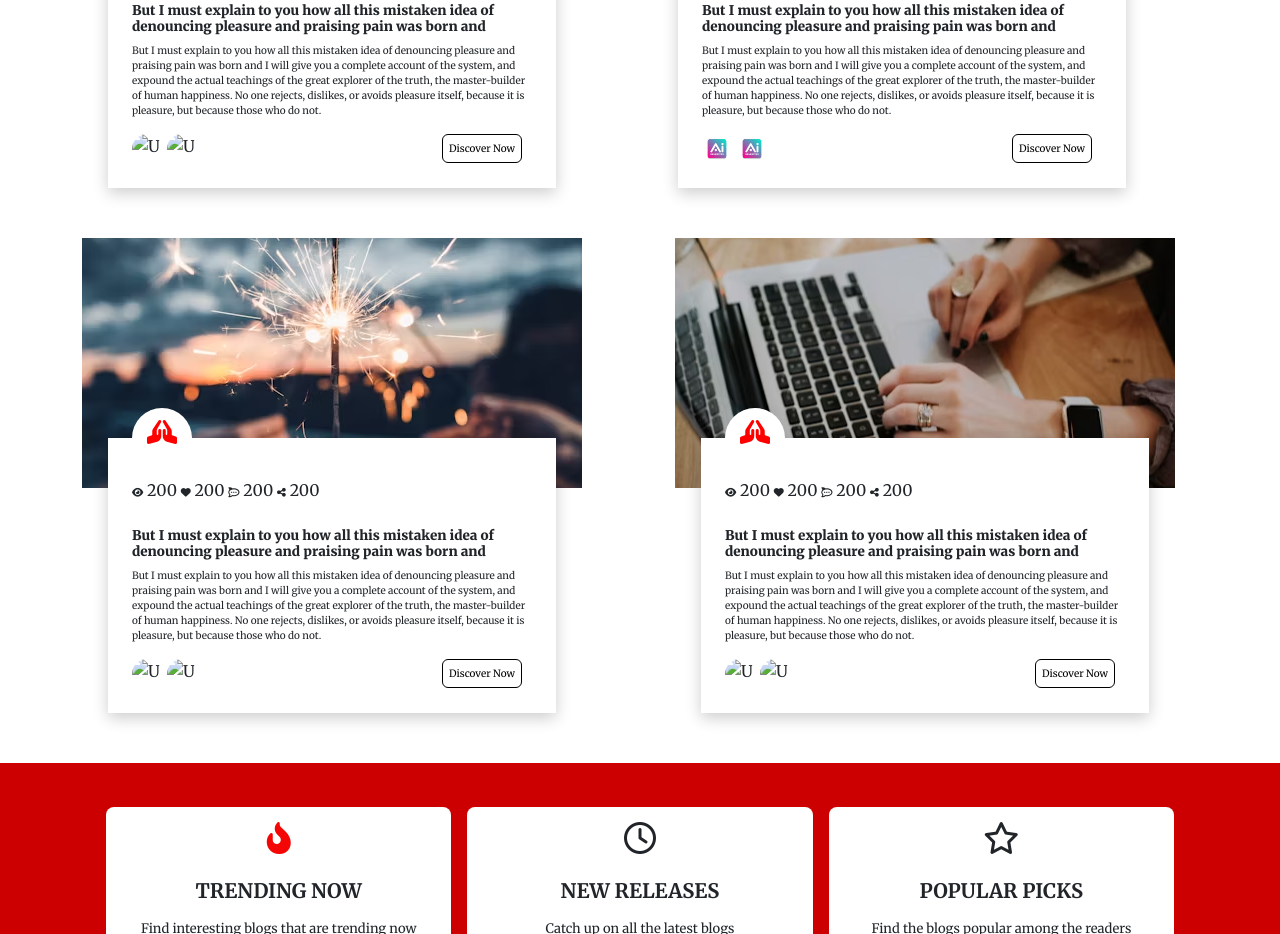
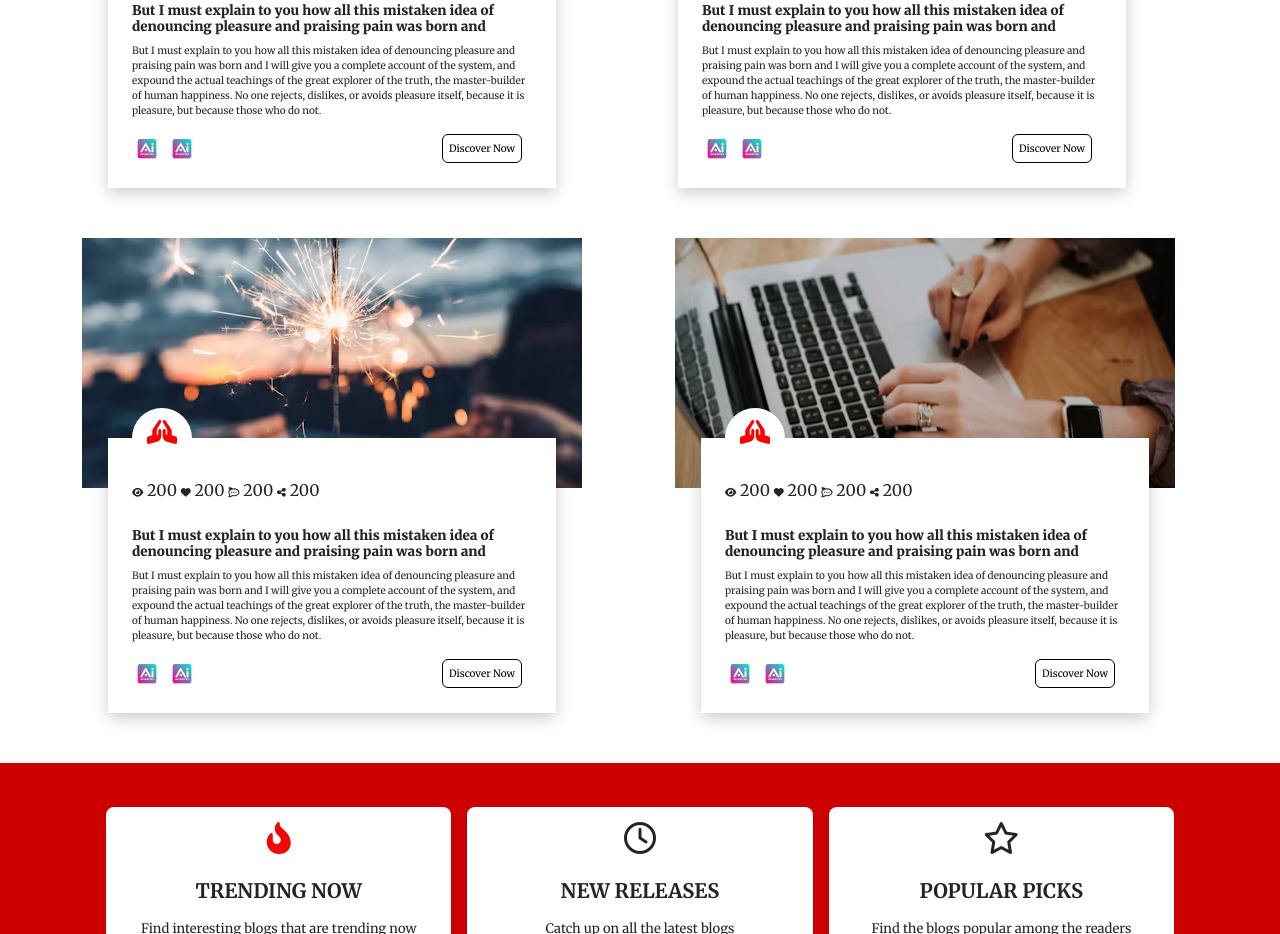
Before and after one commit to Poojaarya123/Modern-Website, a plain HTML site: page index.html in a window 1280 px wide. Shown: the part 1787-2721 px from the top of the page. Drawn offline with nearby package versions, Linux system fonts and the light colour scheme.

Commit message:
Update index.html

```diff
--- a/index.html
+++ b/index.html
@@ -190,8 +190,8 @@
                   But I must explain to you how all this mistaken idea of denouncing pleasure and praising pain was born and I will give you a complete account of the system, and expound the actual teachings of the great explorer of the truth, the master-builder of human happiness. No one rejects, dislikes, or avoids pleasure itself, because it is pleasure, but because those who do not.
               </p>
               <div class="d-flex align-items-center">
-                  <img src="logo.png" class="profile-img" alt="User">
-                  <img src="logo.png" class="profile-img" alt="User">
+                  <img src="./assets/logo.png" class="profile-img" alt="User">
+                  <img src="./assets/logo.png" class="profile-img" alt="User">
                   <button class="btn btn-outline-dark ms-auto">Discover Now</button>
               </div>
             </div>
@@ -254,8 +254,8 @@
                   But I must explain to you how all this mistaken idea of denouncing pleasure and praising pain was born and I will give you a complete account of the system, and expound the actual teachings of the great explorer of the truth, the master-builder of human happiness. No one rejects, dislikes, or avoids pleasure itself, because it is pleasure, but because those who do not.
               </p>
               <div class="d-flex align-items-center">
-                  <img src="logo.png" class="profile-img" alt="User">
-                  <img src="logo.png" class="profile-img" alt="User">
+                  <img src="./assets/logo.png" class="profile-img" alt="User">
+                  <img src="./assets/logo.png" class="profile-img" alt="User">
                   <button class="btn btn-outline-primary ms-auto">Discover Now</button>
               </div>
           </div>
@@ -283,8 +283,8 @@
                   But I must explain to you how all this mistaken idea of denouncing pleasure and praising pain was born and I will give you a complete account of the system, and expound the actual teachings of the great explorer of the truth, the master-builder of human happiness. No one rejects, dislikes, or avoids pleasure itself, because it is pleasure, but because those who do not.
               </p>
               <div class="d-flex align-items-center">
-                  <img src="logo.png" class="profile-img" alt="User">
-                  <img src="logo.png" class="profile-img" alt="User">
+                  <img src="./assets/logo.png" class="profile-img" alt="User">
+                  <img src="./assets/logo.png" class="profile-img" alt="User">
                   <button class="btn btn-outline-primary ms-auto">Discover Now</button>
               </div>
           </div>
```
